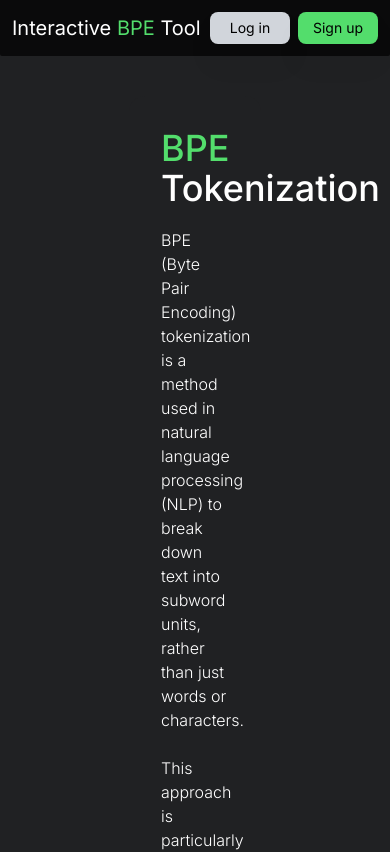
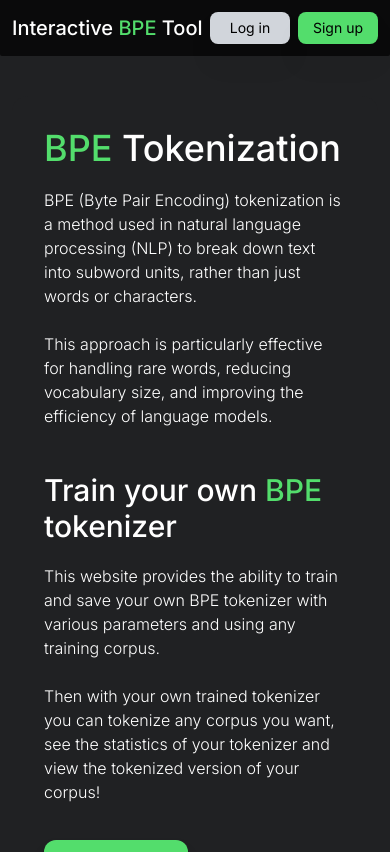
Before and after one commit to rhatos/IBPE, a React (Vite) app in the folder frontend/: page / in a window 390 px wide. Shown: the top 852 px of the page. Built offline with nearby package versions, Linux system fonts and the light colour scheme.

Commit message:
Added some hover effects to the buttons

```diff
--- a/frontend/src/components/HeroCard.tsx
+++ b/frontend/src/components/HeroCard.tsx
@@ -5,7 +5,7 @@ import TrainNowButton from "./buttons/TrainNowButton";
 
 const HeroCard = () => {
   return (
-    <div className=" rounded-2xl w-2/5 mx-auto ">
+    <div className=" rounded-2xl  md:w-4/5 lg:w-3/5 xl:w-2/5 mx-auto ">
       <div className="flex justify-between bg-bpegrey m-3 rounded-2xl">
         <div className="flex-col space-y-5  w-full p-8">
           <h1 className="text-4xl font-inter font-medium text-white">
--- a/frontend/src/components/Navbar.tsx
+++ b/frontend/src/components/Navbar.tsx
@@ -7,7 +7,7 @@ const Navbar = () => {
     <div className="bg-bpeblack rounded-b-sm w-full mx-auto mb-10">
       <div className="flex justify-between items-center p-3">
         <div className="flex space-x-4 ">
-          <p className="text-xl text-white font-inter">
+          <p className="text-xl text-white font-medium font-inter">
             Interactive <span className="text-bpegreen"> BPE</span> Tool
           </p>
         </div>
--- a/frontend/src/components/buttons/LoginButton.tsx
+++ b/frontend/src/components/buttons/LoginButton.tsx
@@ -4,7 +4,7 @@ const LoginButton = () => {
   return (
     <div
       className="
-      bg-gray-300 text-black w-20 text-center h-8 drop-shadow-xl
+      bg-gray-300 hover:bg-gray-400 text-black w-20 text-center h-8 drop-shadow-xl
      rounded-lg space-x-4 flex items-center justify-center font-inter"
     >
       <p className="text-sm">Log in</p>
--- a/frontend/src/components/buttons/RegisterButton.tsx
+++ b/frontend/src/components/buttons/RegisterButton.tsx
@@ -4,7 +4,7 @@ const RegisterButton = () => {
   return (
     <div
       className="
-  bg-bpegreen text-black w-20 text-center h-8 drop-shadow-xl
+  bg-bpegreen hover:bg-green-500 text-black w-20 text-center h-8 drop-shadow-xl
  rounded-lg space-x-4 flex items-center justify-center font-inter"
     >
       <p className="text-sm">Sign up</p>
--- a/frontend/src/components/buttons/TrainNowButton.tsx
+++ b/frontend/src/components/buttons/TrainNowButton.tsx
@@ -4,7 +4,7 @@ const TrainNowButton = () => {
   return (
     <div
       className="
-  bg-bpegreen text-black w-36 text-center h-12 shadow-lg drop-shadow-lg
+  bg-bpegreen hover:bg-green-500 text-black w-36 text-center h-12 shadow-lg drop-shadow-lg
  rounded-xl flex p-4 items-center justify-between font-inter"
     >
       <p className="text-sm">Train now!</p>
```
